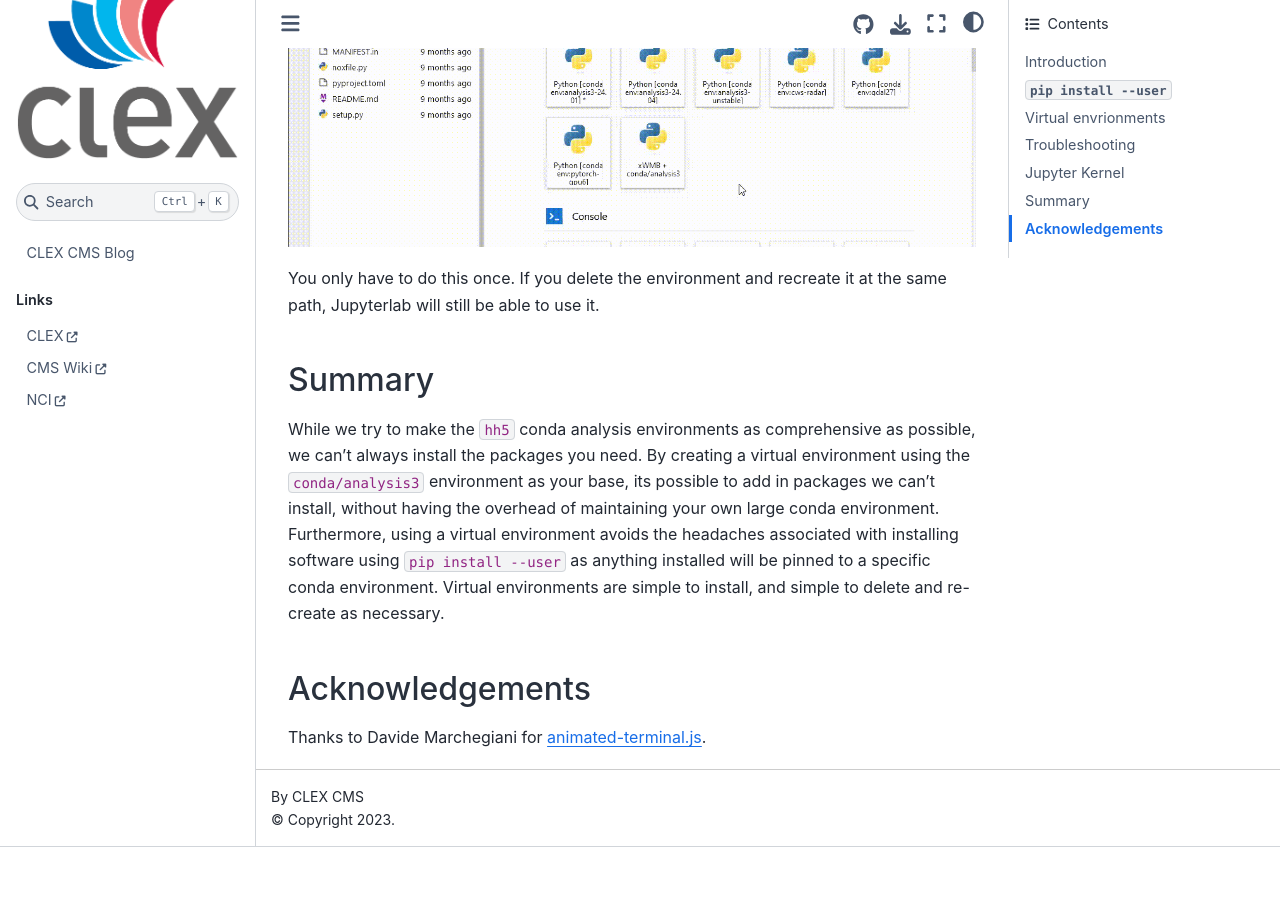
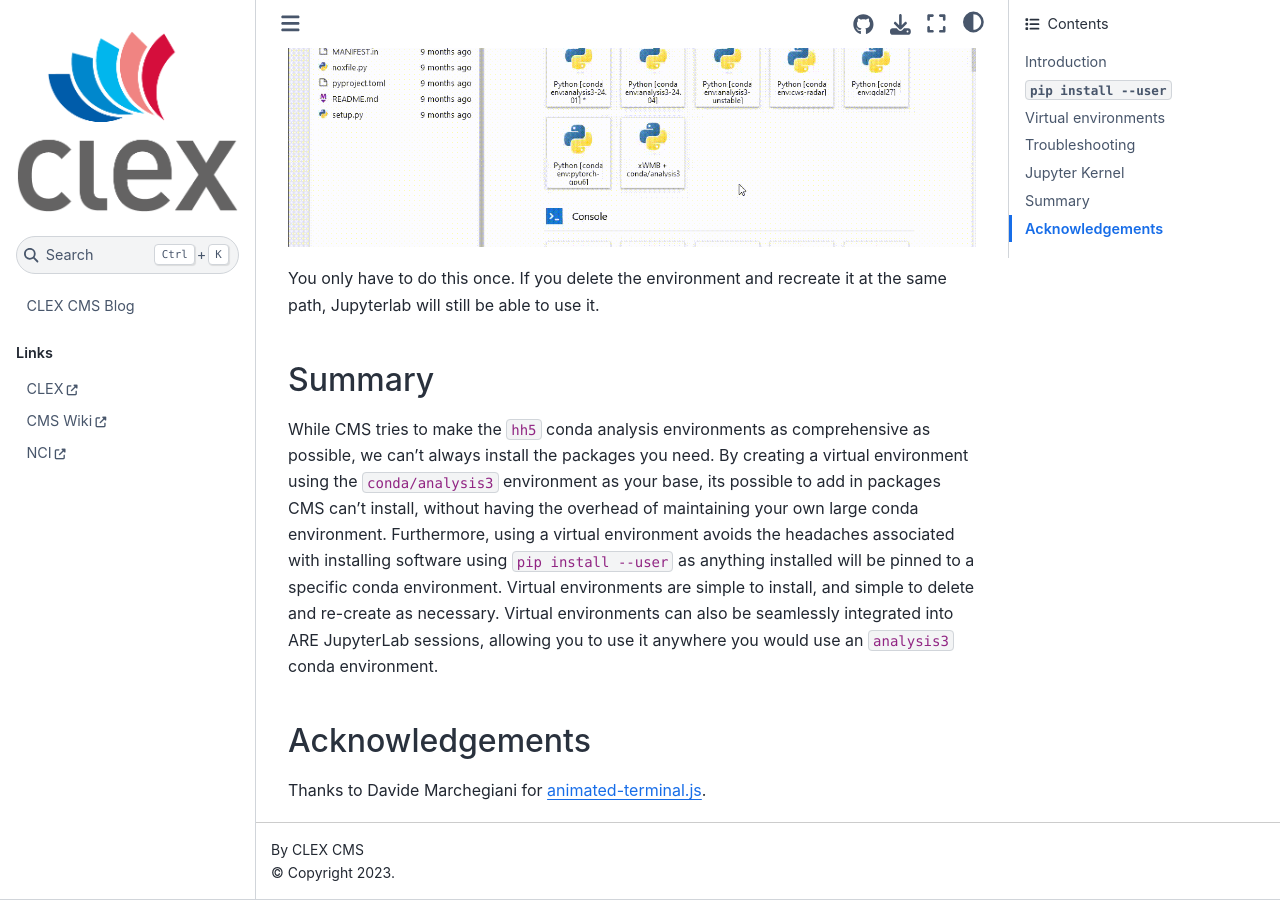
Before and after one commit to coecms/coecms.github.io, a Jupyter Book: the page built from posts/2024-06-05-mixing-python-envs.md, in a window 1280 px wide and 900 px high, scrolled down 5107 px. Built offline with Jupyter Book 1.0.4 settings and Sphinx 7.4.7 and the Sphinx Book theme 1.1.4, drawn with Linux system fonts in a browser that asks for light colours; before the commit the page ends 5954 px from its top, so only the background shows below that; some of the changed text lies outside the part shown.

Commit message:
Fix typos

```diff
--- a/posts/2024-06-05-mixing-python-envs.md
+++ b/posts/2024-06-05-mixing-python-envs.md
@@ -60,7 +60,7 @@
 
 Note the `PYTHONNOUSERSITE=1` environment variable. This will have the effect of preventing anything installed with `pip install --user` from loading at all.
 
-## Virtual envrionments
+## Virtual environments
 Instead, we recommend creating a [virtual environment](https://docs.python.org/3/library/venv.html). A virtual environment is a self-contained Python
 environment built on top of an existing Python installation. The self-contained
 nature of a virtual environment means that any issues due to conflicting
@@ -166,14 +166,15 @@
 
 ## Summary
 
-While we try to make the `hh5` conda analysis environments as comprehensive as possible, we can't
+While CMS tries to make the `hh5` conda analysis environments as comprehensive as possible, we can't
 always install the packages you need. By creating a virtual environment using the `conda/analysis3`
 environment as your base,
-its possible to add in packages we can't install, without having the overhead of maintaining
+its possible to add in packages CMS can't install, without having the overhead of maintaining
 your own large conda environment. Furthermore, using a virtual environment avoids the
 headaches associated with installing software using `pip install --user` as anything
 installed will be pinned to a specific conda environment. Virtual environments are simple to
-install, and simple to delete and re-create as necessary.
+install, and simple to delete and re-create as necessary. Virtual environments can also be seamlessly integrated into
+ARE JupyterLab sessions, allowing you to use it anywhere you would use an `analysis3` conda environment.
 
 
 ## Acknowledgements
```
Also changed, not shown: other parts of posts/2024-06-05-mixing-python-envs.md (+1 -1 lines).
